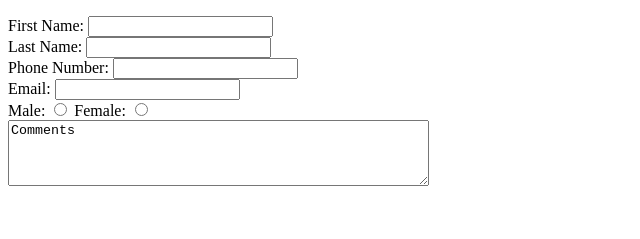
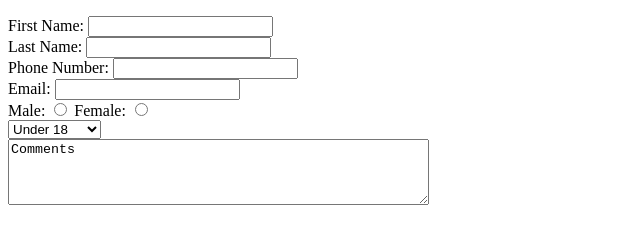
Before and after one commit to dpowers3/ITMD361Lab4, a plain HTML site: page index.html in a window 1280 px wide. Shown: the part 105-344 px from the top of the page, without its empty margins (0-640 px from the left). Drawn offline with Linux system fonts and the light colour scheme.

Commit message:
added age drop box

```diff
--- a/index.html
+++ b/index.html
@@ -27,7 +27,17 @@
 			<label> Male: <input type="radio" name="gender_field" value="male" ></label>
 			<label>Female: <input type="radio" name="gender_field" value="female"></label>
 		</div>
-
+		<div class="AgeChoice">
+			<select>
+				<option value="under_18" name="age_field">Under 18</option>
+				<option value="between_18_&_24" name="age_field">18-24</option>
+				<option value="between_25_&_34" name="age_field">25-34</option>
+				<option value="between_35_&_44" name="age_field">35-44</option>
+				<option value="between_45_&_54" name="age_field">45-54</option>
+				<option value="between_55_&_64" name="age_field">55-64</option>
+				<option value="older_than_65" name="age_field">65 and over</option>
+			</select>
+		</div>
 
 
 
```
